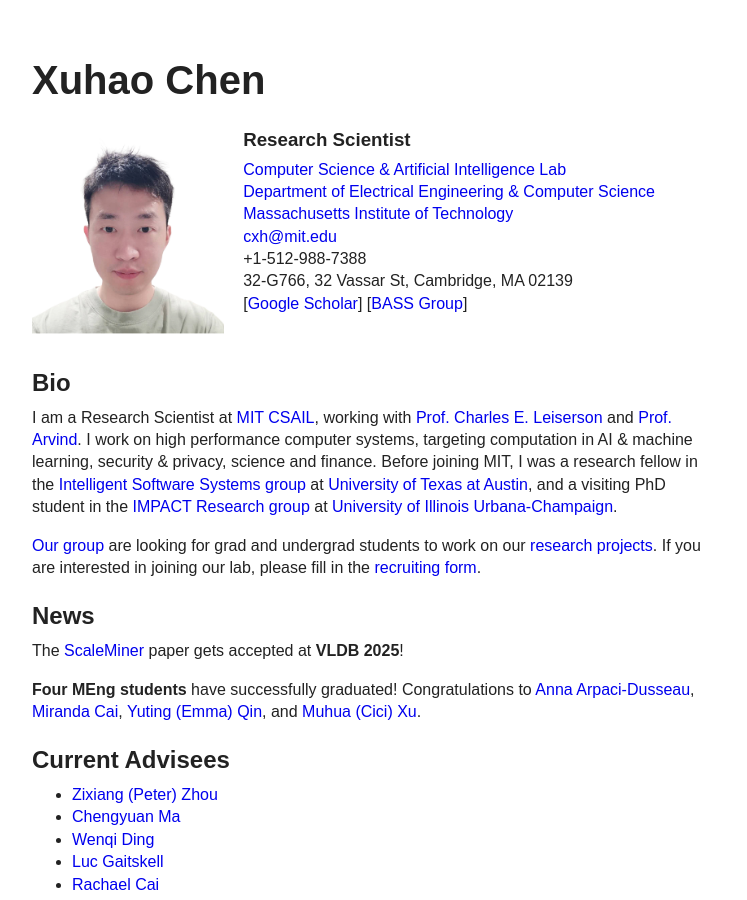
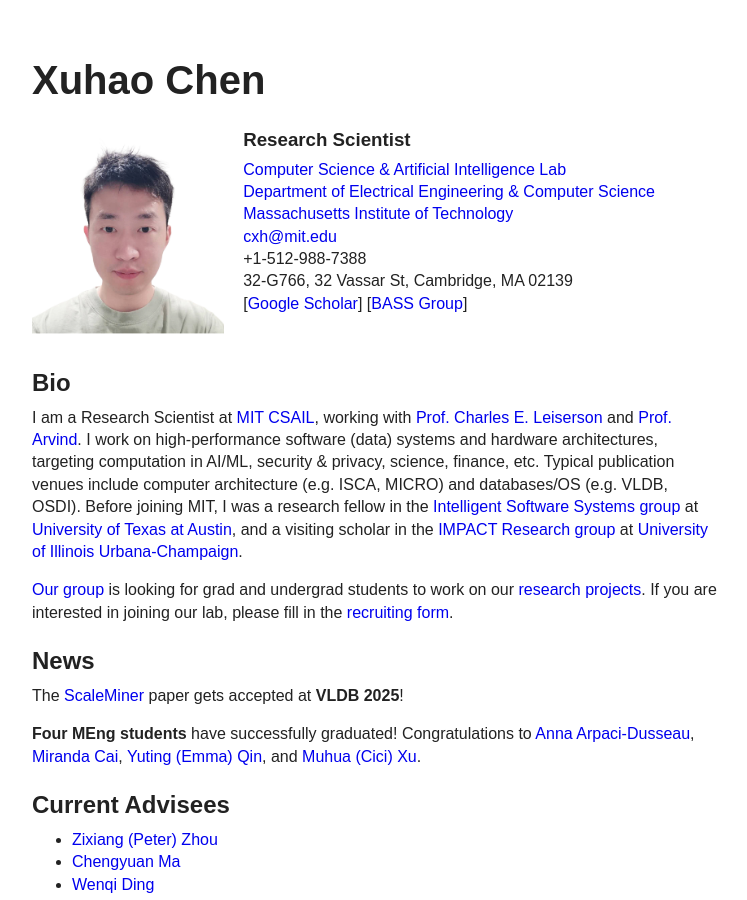
Before and after one commit to chenxuhao/chenxuhao.github.io, a Jekyll site: the page index.html, which Jekyll copies as it is, in a window 1280 px wide and 900 px high. Shown: the whole window, without its empty margins (264-1011 px from the left). Built offline with Jekyll 4.4.1, drawn with Linux system fonts in a browser that asks for light colours.

Commit message:
update index

```diff
--- a/index.html
+++ b/index.html
@@ -41,14 +41,15 @@
       I am a Research Scientist <!-- in the <a href="http://csg.csail.mit.edu/">Computation Structures Group</a> -->
       at <a href="http://www.csail.mit.edu/">MIT CSAIL</a>,
       working with <a href="https://people.csail.mit.edu/cel/">Prof. Charles E. Leiserson</a> and <a href="http://csg.csail.mit.edu/Users/arvind">Prof. Arvind</a>.
-      I work on high performance computer systems, targeting computation in AI & machine learning, security & privacy, science and finance.
+      I work on high-performance software (data) systems and hardware architectures, targeting computation in AI/ML, security & privacy, science, finance, etc.
+      Typical publication venues include computer architecture (e.g. ISCA, MICRO) and databases/OS (e.g. VLDB, OSDI).
       Before joining MIT, I was a research fellow in the <a href="https://iss.oden.utexas.edu/">Intelligent Software Systems group</a>
       at <a href="https://www.utexas.edu/">University of Texas at Austin</a>,
-      and a visiting PhD student in the <a href="http://impact.crhc.illinois.edu/">IMPACT Research group</a>
+      and a visiting scholar in the <a href="http://impact.crhc.illinois.edu/">IMPACT Research group</a>
       at <a href="http://www.illinois.edu/">University of Illinois Urbana-Champaign</a>.
   </p>
 
-  <p class="lead"><a href="https://bass-research-group.github.io/">Our group</a> are looking for grad and undergrad students to work on our <a href="student-oppo.html">research projects</a>.
+  <p class="lead"><a href="https://bass-research-group.github.io/">Our group</a> is looking for grad and undergrad students to work on our <a href="student-oppo.html">research projects</a>.
     If you are interested in joining our lab, please fill in the
     <a href="https://docs.google.com/forms/d/e/1FAIpQLSfAwaRSct0V3gnxntv2CXUK8fum5PHSF3_ZZQlM1pgUO2MwfQ/viewform">recruiting form</a>.
   </p>
```
